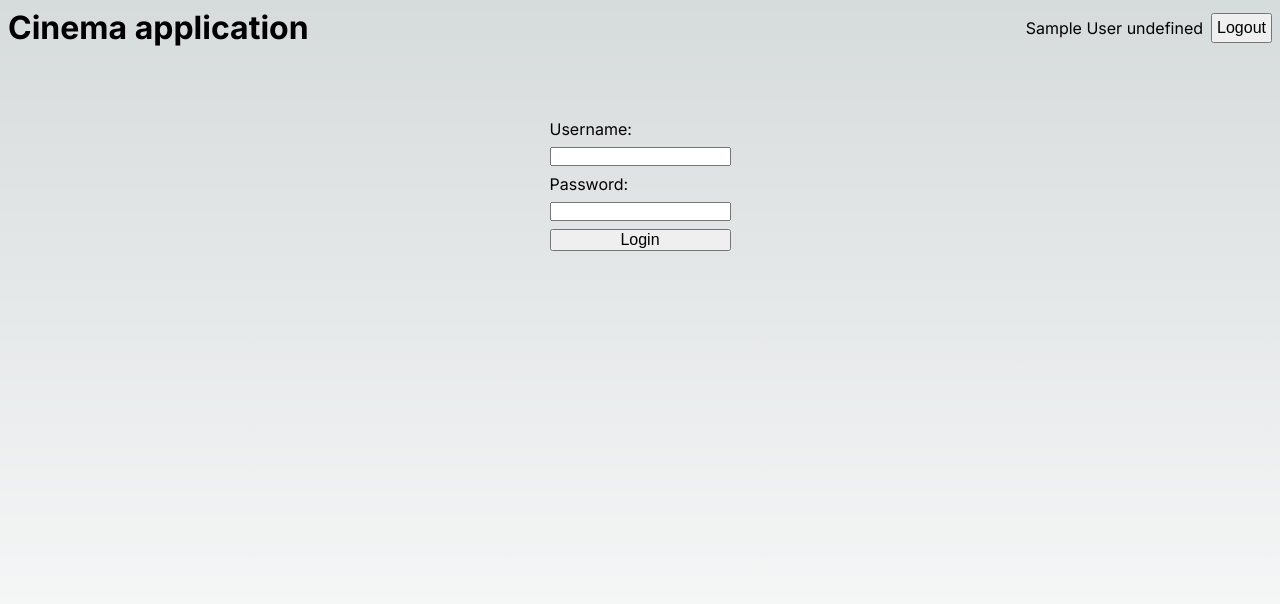
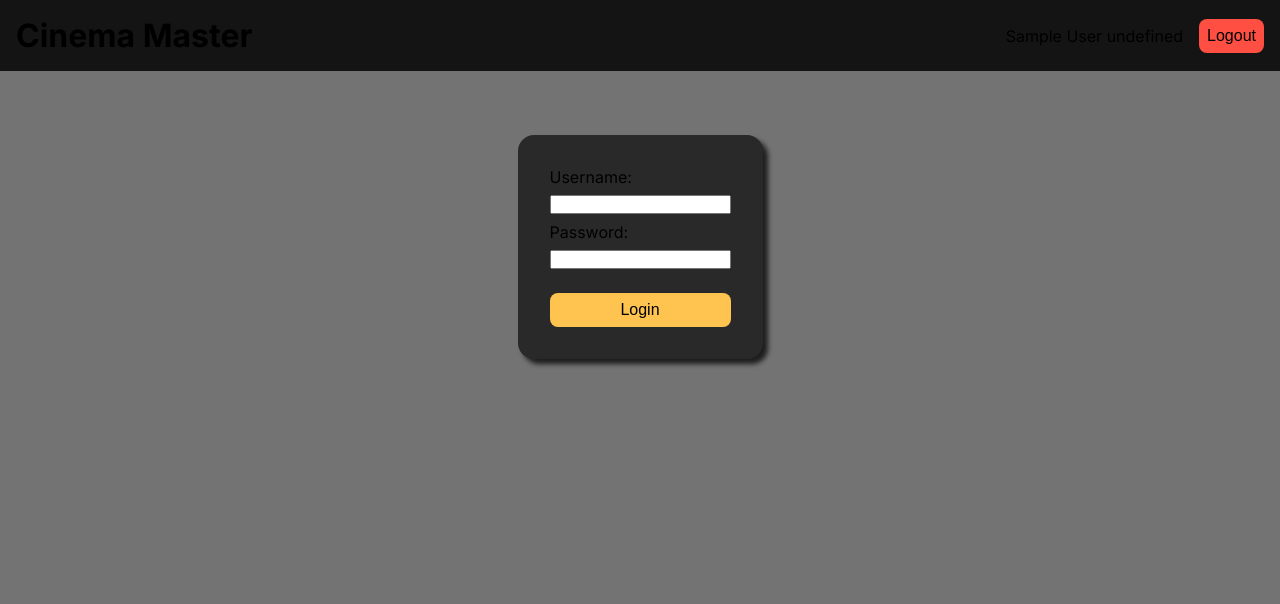
Before and after one commit to bokacha/movies-project, a Next.js app: page /login in a window 1280 px wide. Shown: the top 604 px of the page. Built offline with nearby package versions, Linux system fonts and the light colour scheme; sample sign-in values are in the browser's storage.

Commit message:
style login page

```diff
--- a/next.config.js
+++ b/next.config.js
@@ -1,4 +1,4 @@
 /** @type {import('next').NextConfig} */
-const nextConfig = {}
+const nextConfig = {};
 
-module.exports = nextConfig
+module.exports = nextConfig;
--- a/src/app/components/header/Header.tsx
+++ b/src/app/components/header/Header.tsx
@@ -10,22 +10,29 @@ export function Header() {
         <div
             style={{
                 display: 'flex',
-                padding: 8,
+                padding: 16,
+                backgroundColor: '#141414',
             }}
         >
-            <h1>Cinema application</h1>
+            <h1>Cinema Master</h1>
             {user && (
                 <div
                     style={{
                         display: 'flex',
                         marginLeft: 'auto',
-                        gap: 8,
+                        gap: 16,
                         alignItems: 'center',
                     }}
                 >
                     <p>{`${user.name} ${user.surname}`}</p>
                     <button
-                        style={{ fontSize: 16, padding: 4 }}
+                        style={{
+                            fontSize: 16,
+                            padding: 8,
+                            backgroundColor: '#ff4f42',
+                            border: 0,
+                            borderRadius: 8,
+                        }}
                         onClick={logout}
                     >
                         Logout
--- a/src/app/globals.css
+++ b/src/app/globals.css
@@ -46,7 +46,10 @@
         --background-start-rgb: 0, 0, 0;
         --background-end-rgb: 0, 0, 0;
 
-    --primary-glow: radial-gradient(rgba(1, 65, 255, 0.4), rgba(1, 65, 255, 0));
+        --primary-glow: radial-gradient(
+            rgba(1, 65, 255, 0.4),
+            rgba(1, 65, 255, 0)
+        );
         --secondary-glow: linear-gradient(
             to bottom right,
             rgba(1, 65, 255, 0),
@@ -87,12 +90,6 @@ body {
 
 body {
     color: rgb(var(--foreground-rgb));
-  background: linear-gradient(
-      to bottom,
-      transparent,
-      rgb(var(--background-end-rgb))
-    )
-    rgb(var(--background-start-rgb));
 }
 
 a {
--- a/src/app/layout.tsx
+++ b/src/app/layout.tsx
@@ -26,6 +26,7 @@ export default function RootLayout({
                     display: 'flex',
                     flexDirection: 'column',
                     height: '100vh',
+                    backgroundColor: '#737373',
                 }}
             >
                 <AuthContextProvider>
--- a/src/app/login/page.tsx
+++ b/src/app/login/page.tsx
@@ -32,18 +32,39 @@ export default function LoginPage() {
                 display: 'flex',
                 flex: 1,
                 justifyContent: 'center',
-                marginTop: 64,
+                paddingTop: 64,
             }}
         >
             <form
                 onSubmit={onSubmit}
-                style={{ display: 'flex', flexDirection: 'column', gap: 8 }}
+                style={{
+                    display: 'flex',
+                    flexDirection: 'column',
+                    padding: 32,
+                    gap: 8,
+                    borderStyle: 'solid',
+                    borderRadius: 16,
+                    borderWidth: 0,
+                    height: 'fit-content',
+                    backgroundColor: '#292929',
+                    boxShadow: '5px 5px 5px 0px rgba(0,0,0,0.75)',
+                }}
             >
                 <label>Username: </label>
                 <input type="text" name="username" />
                 <label>Password: </label>
                 <input type="password" name="password" />
-                <button type="submit" style={{ fontSize: 16 }}>
+                <button
+                    type="submit"
+                    style={{
+                        fontSize: 16,
+                        marginTop: 16,
+                        backgroundColor: '#ffc44f',
+                        padding: 8,
+                        border: 0,
+                        borderRadius: 8,
+                    }}
+                >
                     Login
                 </button>
                 {isFailedLogin === true && (
```
Lines whose indentation alone changed are shown as unchanged.
